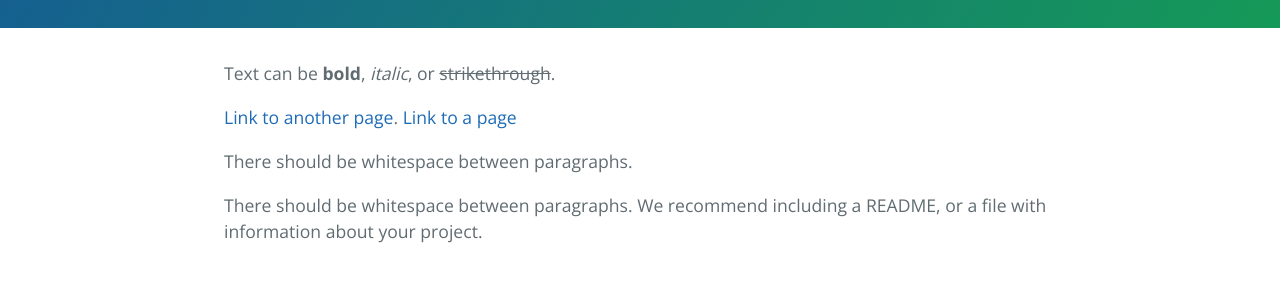
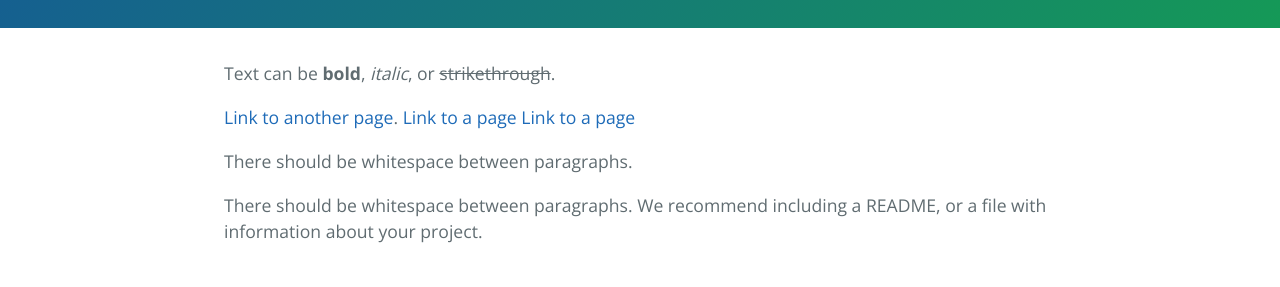
Before and after one commit to FruiteaterF/FruiteaterF.github.io, a Jekyll site: the page built from index.md, in a window 1280 px wide and 900 px high. Shown: the part 355-642 px from the top of the window. Built offline with Jekyll 4.4.1, drawn with Linux system fonts in a browser that asks for light colours.

Commit message:
Update index.md

```diff
--- a/index.md
+++ b/index.md
@@ -6,6 +6,7 @@ Text can be **bold**, _italic_, or ~~strikethrough~~.
 
 [Link to another page](./another-page.md).
 [Link to a page](/_pages/redirectTest.md)
+[Link to a page](/redirect.md/)
 
 There should be whitespace between paragraphs.
 
```
